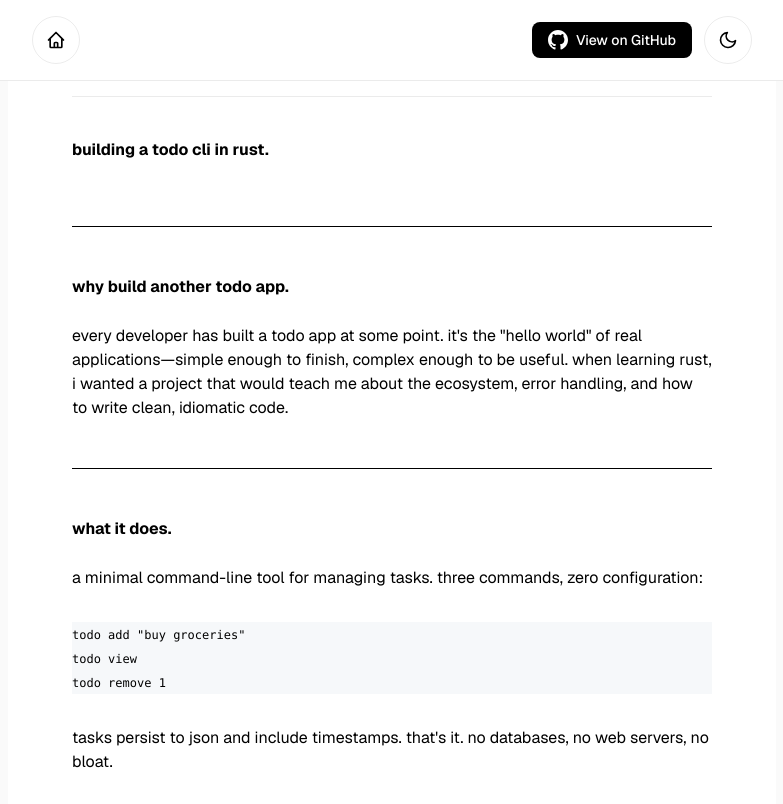
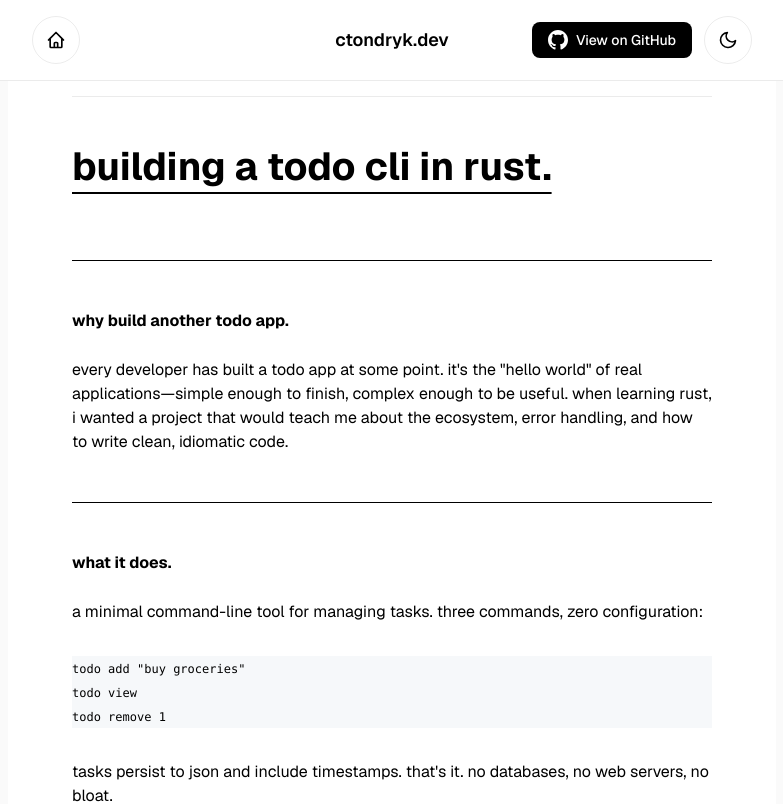
Before and after one commit to conradtondryk/website-0, a Next.js app: page /blog/todo-project in a window 1280 px wide. Shown: the top 804 px of the page, without its empty margins (248-1031 px from the left). Built offline with nearby package versions, Linux system fonts and the light colour scheme.

Commit message:
make title bigger

```diff
--- a/app/blog/todo-project/blog-styles.css
+++ b/app/blog/todo-project/blog-styles.css
@@ -59,3 +59,10 @@
 .blog-content li {
   display: list-item !important;
 }
+
+.blog-content h2:first-of-type {
+  font-size: 2.4375rem !important;
+  text-decoration: underline !important;
+  text-underline-offset: 0.3em !important;
+  text-decoration-thickness: 2px !important;
+}
--- a/app/blog/todo-project/page.tsx
+++ b/app/blog/todo-project/page.tsx
@@ -36,6 +36,12 @@ export default function TodoProjectBlog() {
               />
             </svg>
           </Link>
+
+          <div className="hidden md:block absolute left-1/2 -translate-x-1/2">
+            <span className="text-lg font-semibold text-black dark:text-white">
+              ctondryk.dev
+            </span>
+          </div>
 
           <div className="flex items-center gap-3">
             <a
```
